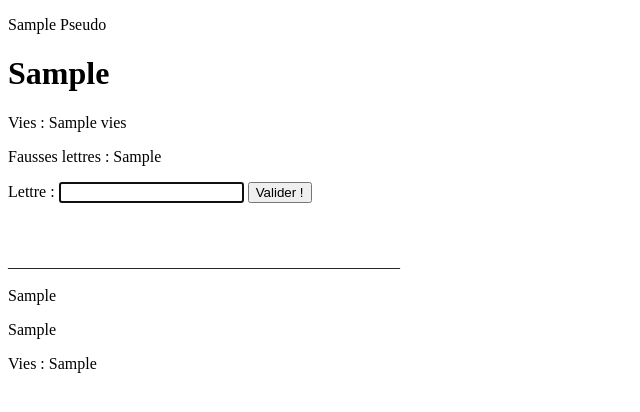
After one commit to Glocus26/Pendu-Multijoueur, a Flask app: template templates/jeu.html in a window 1280 px wide. The commit adds this page. Shown: the top 412 px of the page, without its empty margins (0-640 px from the left). Run offline with Flask 3, Linux system fonts and the light colour scheme; the template is opened without the code that fills it: most values are stand-ins (such as "Sample title", 1, 10 or a date in 2020).

Commit message:
permet de jeu en multijoueur sur 2 pc differents, création de /partie avec le jeu

```diff
--- a/joueur.py
+++ b/joueur.py
@@ -1,6 +1,10 @@
 class Joueur():
     def __init__(self, pseudo):
         self.pseudo = pseudo
-        self.vies = 10
+        self.vies = 8
         self.f_lettres = []
+        self.l_propo = ["", " "]
         self.mot_cherche = []
+
+    def est_mort(self):
+        return self.vies <= 0
--- a/main.py
+++ b/main.py
@@ -29,12 +29,13 @@ def creer():
 
 @app.route("/creer/attente")
 def creer_attente():
-    #récup du pseudo donné par l'utilisateur
-    pseudo = request.args.get('pseudo').lower()
-
 
     #noter le code de jeu et le pseudo dans session
     if session["code_partie"] == "":#pour éviter de changer le code à chaque refresh de la page
+
+        #récup du pseudo donné par l'utilisateur
+        pseudo = request.args.get('pseudo').lower()
+
         session["pseudo"] = pseudo
 
         session["code_partie"] = creer_code_jeu()
@@ -44,16 +45,18 @@ def creer_attente():
 
         #créer la Partie
         partie = Partie(session["code_partie"])
-        partie.joueurs.append(j1) #ajouter le j1 dans la partie (vérifié)
+        partie.joueurs[pseudo] = j1 #ajouter le j1 dans la partie
         etat.parties[session["code_partie"]] = partie #ajoute la partie dans l'état du jeu
+        partie.creer_mot_a_trouver()
+
+        partie.joueurs[session["pseudo"]].mot_cherche = creer_mot_cherche()
 
     #verifier si un joueur à rejoint
-    if len(etat.parties[session["code_partie"]].joueurs) == 2:
-        msg = etat.parties[session["code_partie"]].joueurs[1].pseudo+" a rejoint la partie"
+    if len(list(etat.parties[session["code_partie"]].joueurs.keys())) == 2:
+        etat.parties[session["code_partie"]].etat = "commencée"
+        return redirect(url_for('partie'))
     else:
-        msg = "en attente de joueur"
-
-    return render_template("creer.html", code_partie=session["code_partie"], message=msg)
+        return render_template("creer.html", code_partie=session["code_partie"], message="en attente de joueur")
 
 
 
@@ -66,29 +69,111 @@ def rejoindre():
 def rejoindre_creation():
 
     #récup du pseudo donné par l'utilisateur
-    pseudo = request.args.get('pseudo').lower()
-    code_partie = request.args.get('code_partie')
+    try:
+        if a != 1:
+            print("It's very strange")
+    except:
+        pseudo = request.args.get('pseudo').lower()
+        code_partie = request.args.get('code_partie')
 
     #rejoindre une partie
-    if code_partie not in list(etat.parties.keys()) or len(etat.parties[code_partie].joueurs) != 1:
+    if code_partie not in list(etat.parties.keys()):
         return render_template("rejoindre.html", message="la partie n'existe pas")
 
-    #créer le joueur
-    j2 = Joueur(pseudo)
+    elif len(list(etat.parties[code_partie].joueurs.keys())) == 2:
+        return redirect(url_for('partie'))
 
-    #noter le code de jeu et le pseudo dans session
-    session["code_partie"] = code_partie
-    session["pseudo"] = pseudo
+    else:
+        #créer le joueur
+        j2 = Joueur(pseudo)
 
-    etat.parties[code_partie].joueurs.append(j2)
-    msg = "vous êtes dans la partie, actualisez la page du J1"
+        #noter le code de jeu et le pseudo dans session
+        session["code_partie"] = code_partie
+        session["pseudo"] = pseudo
 
-    return render_template("rejoindre.html", message=msg)
+        partie = etat.parties[code_partie]
+
+        partie.joueurs[pseudo] = j2
+
+        partie.joueurs[session["pseudo"]].mot_cherche = creer_mot_cherche()
+        a=1
+
+        return render_template("rejoindre.html", message="vous êtes dans la partie, actualisez la page du J1, puis cette page")
+
+
+
+@app.route("/partie")
+def partie():
+    code_partie = session["code_partie"]
+    partie = etat.parties[code_partie]
+    joueur = partie.joueurs[session["pseudo"]]
+
+    pseudo_autre_joueur = next(pseudo for pseudo in partie.joueurs if pseudo != session["pseudo"])
+    autre_joueur = partie.joueurs[pseudo_autre_joueur]
+
+    verif_lettre()
+
+    if partie.fini == True:
+        return render_template("fin.html", msg="Trop tard", mot="".join(partie.mot_a_trouver))
+
+
+    joueur_a_trouve_mot = partie.mot_a_trouver == joueur.mot_cherche
+
+    if joueur_a_trouve_mot:
+        partie.fini = True
+        partie.gagnant = session["pseudo"]
+        return render_template("fin.html", msg="Bravo !!", mot="".join(partie.mot_a_trouver))
+
+    if joueur.est_mort():
+        return render_template("fin.html", msg="dommage...", mot="".join(partie.mot_a_trouver))
+
+    mot_cherche = joueur.mot_cherche
+    vies = joueur.vies
+    f_lettres = ", ".join(joueur.f_lettres)
+
+
+
+    return render_template("jeu.html", mot_cherche_aj=re.sub('[A-Za-z]', 'X', "".join(autre_joueur.mot_cherche)), vies_aj=autre_joueur.vies, pseudo_autre_joueur=pseudo_autre_joueur, vies=vies, f_lettres=f_lettres, pseudo=session["pseudo"], mot_cherche=" ".join(mot_cherche))
+
 
 #fonctions
+
+def verif_lettre():
+    """
+    automatique : ne retourne rien, demande rien et actualise les variables
+    """
+    partie = etat.parties[session["code_partie"]]
+
+    #récupérer la lettre donnée
+    let_give = request.args.get('lettre')
+
+    if let_give == "" or let_give == None:
+        return
+
+    if let_give.lower() in partie.joueurs[session["pseudo"]].l_propo:
+        return
+
+    let_give = let_give.lower()
+    partie.joueurs[session["pseudo"]].l_propo.append(let_give)
+    good = False
+
+    for i,lettre in enumerate(partie.mot_a_trouver):
+        if lettre == let_give:
+
+            nouveau = partie.joueurs[session["pseudo"]].mot_cherche
+            nouveau[i] = let_give
+            partie.joueurs[session["pseudo"]].mot_cherche = nouveau
+
+            good = True
+
+    if good == False:
+        partie.joueurs[session["pseudo"]].f_lettres.append(let_give)
+        partie.joueurs[session["pseudo"]].vies = partie.joueurs[session["pseudo"]].vies - 1
+
+
 def creer_code_jeu():
     """
-    ne demande rien et retourne un str du code de la partie (5 caractères)
+    retourne un str du code de la partie (5 caractères)
     """
     c = []
     for i in range(0,5):
@@ -97,19 +182,31 @@ def creer_code_jeu():
     return "".join(c)
 
 def creer_liste_pour_code():
+    """
+    retourne une liste avec toutes les lettres de l'alphabet en maj et min
+    """
     alph_min = list(string.ascii_lowercase)
     alph_maj = list(string.ascii_uppercase)
     alpha_mix = alph_maj + alph_min
 
     return alpha_mix
 
+def creer_mot_cherche():
+    """
+    retourne la liste mot_cherche
+    """
+    partie = etat.parties[session["code_partie"]]
 
+    mot_cherche = []
 
+    for l in partie.mot_a_trouver:#met un _ pour chaque lettre de mot_a_trouver dans mot_cherche
+        mot_cherche.append("_")
 
+    return mot_cherche
 
 
 
 
 
 if __name__ == '__main__':
-    app.run(debug=True)
+    app.run(debug=True, host="0.0.0.0")
--- a/templates/creer.html
+++ b/templates/creer.html
@@ -11,7 +11,7 @@
             <p>
                 <!-- Demande du pseudo -->
                 <label for="pseudo">Pseudo : </label>
-                <input type="text" name="pseudo" id="pseudo" autofocus>
+                <input type="text" name="pseudo" id="pseudo" autofocus required>
             </p>
             <p>
                 <!-- Bouton pour valider -->
--- /dev/null
+++ b/templates/jeu.html
@@ -0,0 +1,31 @@
+<!DOCTYPE html>
+<html lang="fr">
+
+{% include 'includes/head.html' %}
+
+<body>
+    <p>{{pseudo|title}}</p>
+
+    <h1>{{mot_cherche}}</h1>
+    <p>Vies : {{vies}} </p>
+    <p>Fausses lettres : {{f_lettres}}</p>
+
+    <form action="/partie" method="">
+        <p>
+            <!-- Champ de type "text" -->
+            <label for="nom">Lettre : </label>
+            <input type="text" name="lettre" id="lettre" autofocus>
+
+            <!-- Bouton de validation -->
+            <input type="submit" value="Valider !">
+
+        </p>
+    </form>
+    <BR>
+    <p>_________________________________________________</p>
+    <p>{{pseudo_autre_joueur|title}}</p>
+    <p>{{mot_cherche_aj}}</p>
+    <p>Vies : {{vies_aj}}</p>
+</body>
+
+</html>
--- a/templates/rejoindre.html
+++ b/templates/rejoindre.html
@@ -9,12 +9,12 @@
         <p>
             <!-- Demande du pseudo -->
             <label for="pseudo">Pseudo : </label>
-            <input type="text" name="pseudo" id="pseudo" autofocus>
+            <input type="text" name="pseudo" id="pseudo" autofocus required>
         </p>
         <p>
             <!-- Demande du code de la partie -->
             <label for="code_partie">Code : </label>
-            <input type="text" name="code_partie" id="code_partie">
+            <input type="text" name="code_partie" id="code_partie" required>
         </p>
         <p>
             <!-- Bouton pour valider -->
```
Also changed, not shown: partie.py (+15 -2 lines), templates/fin.html (added, +11 -0 lines).
